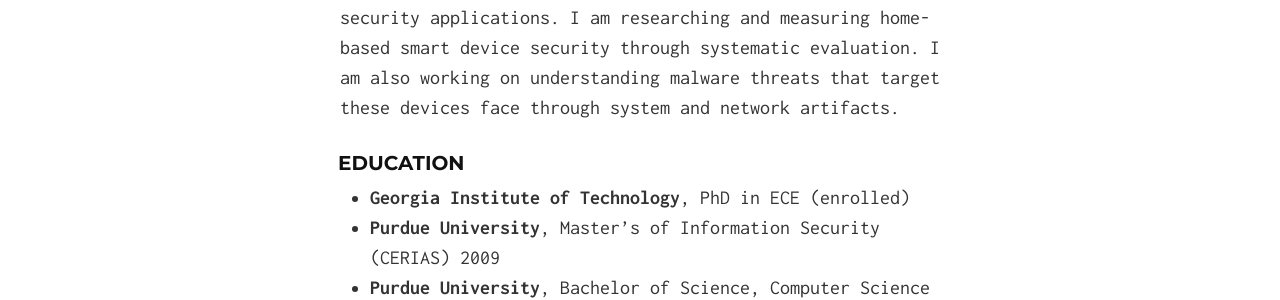
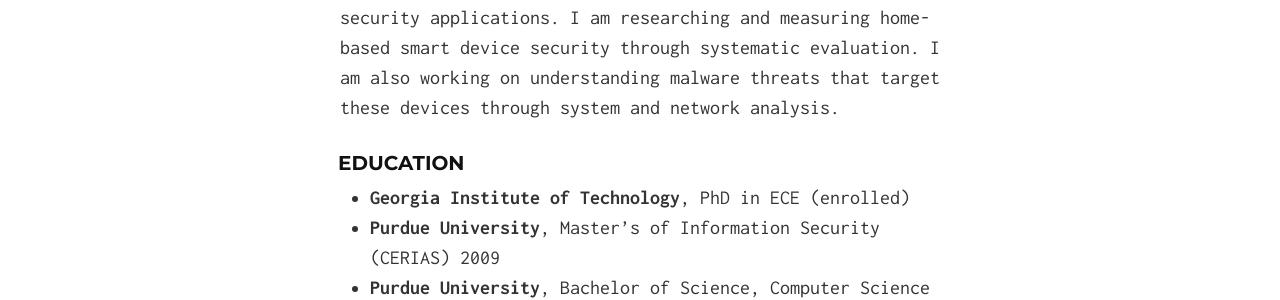
Before and after one commit to alrawi/alrawi.github.io, a Jekyll site: the page built from index.md, in a window 1280 px wide. Shown: the part 397-697 px from the top of the page. Built offline with Jekyll 4.4.1, drawn with Linux system fonts in a browser that asks for light colours; some of the changed text lies outside the part shown.

Commit message:
fixed errors in about

```diff
--- a/index.md
+++ b/index.md
@@ -7,7 +7,7 @@ layout: default
 I am a PhD student at Georgia Tech in the ECE department.
 I am interested in using data mining and data analytic techniques to augment system and network artifacts for security applications.
 I am researching and measuring home-based smart device security through systematic evaluation.
-I am also working on understanding malware threats that target these devices face through system and network artifacts.
+I am also working on understanding malware threats that target these devices through system and network analysis.
 
 
 ### Education
```
